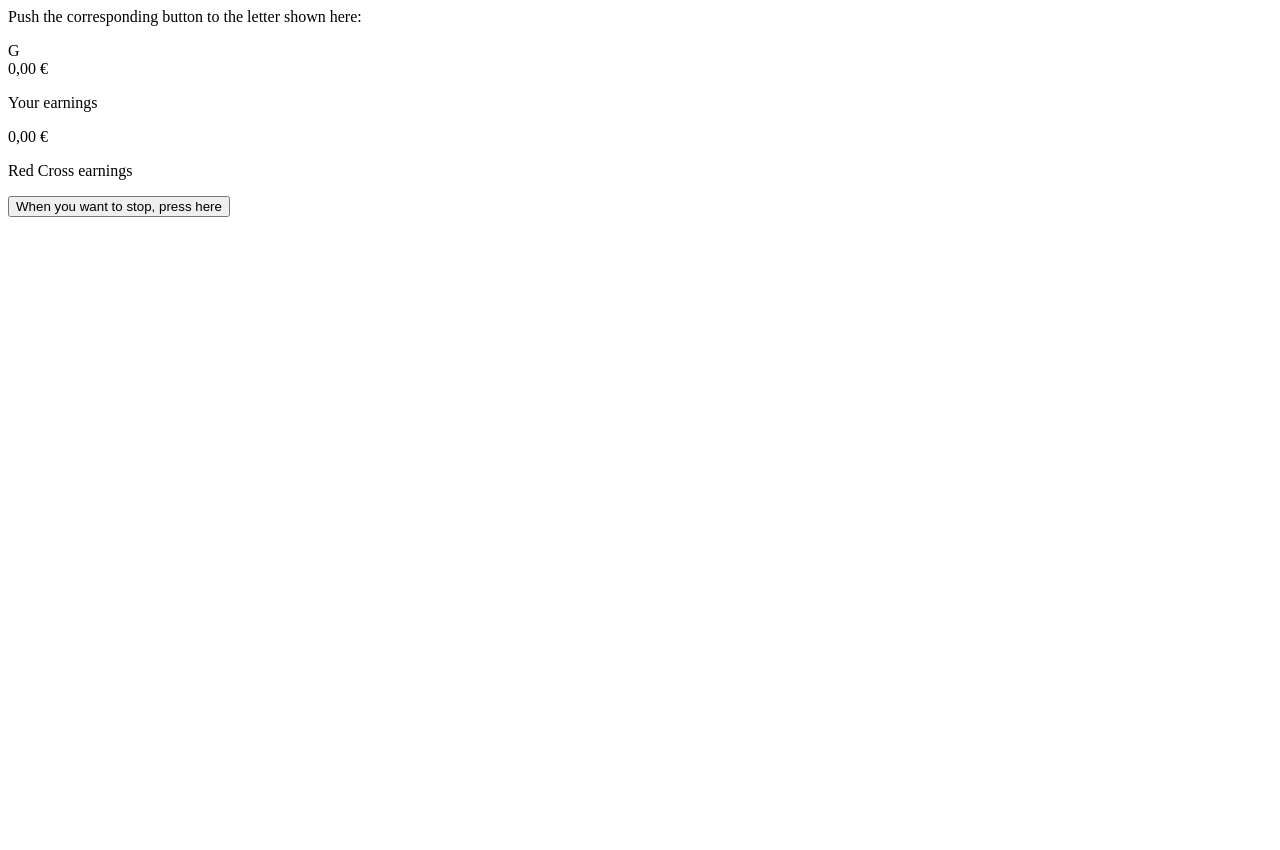
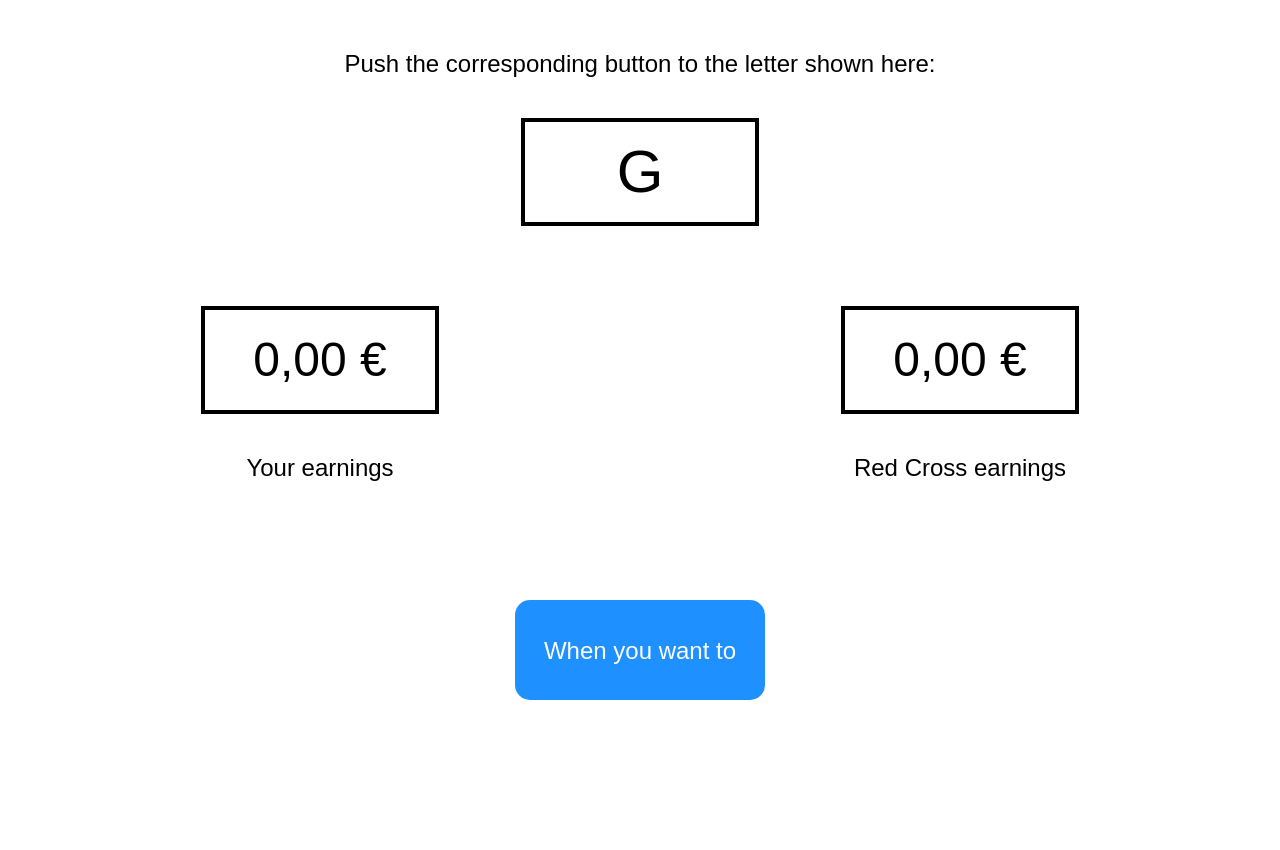
Before and after one commit to jpsalo/kampimasiina, a Django app: page /motivation/experiment in a window 1280 px wide. Before the commit the page ends 217 px from the top, so only its background shows below. Run offline with Django 3.2, Linux system fonts and the light colour scheme; some libraries are stand-ins or nearby versions.

Commit message:
Added initial style

```diff
--- a/web/motivation/static/motivation/style.css
+++ b/web/motivation/static/motivation/style.css
@@ -1,3 +1,95 @@
-li a {
-    color: green;
+* {
+  margin: 0;
 }
+
+html, body {
+  height: 100%;
+}
+
+body {
+  font-size: 1.5em;
+  font-family: Arial, 'Helvetica Neue', Helvetica, sans-serif;
+  // font-weight: lighter;
+  text-align: center;
+}
+
+.page-wrap {
+  min-height: 100%;
+  margin-top: 50px;
+  /* equal to footer height */
+  margin-bottom: -250px;
+}
+
+.page-wrap:after {
+  content: "";
+  display: block;
+}
+
+.site-footer, .page-wrap:after {
+  height: 250px;
+}
+
+.center {
+  margin: auto;
+}
+
+.left, .right {
+  width: 50%;
+}
+
+.left {
+  float: left;
+}
+
+.right {
+  float: right;
+}
+
+.box {
+  border: 4px solid;
+  font-size: inherit;
+  padding: 0 15px;
+  max-width: 200px;
+  height: 100px;
+  line-height: 100px;
+  text-align: center;
+  margin-top: 40px;
+  margin-bottom: 40px;
+}
+
+.button {
+  background-color: DodgerBlue;
+  color: white;
+  text-decoration: initial;
+  font-size: inherit;
+  display: inline-block;
+  width: 250px;
+  height: 100px;
+  line-height: 100px;
+  border: none;
+  border-radius: 15px;
+}
+
+.text-underline {
+  text-decoration: underline;
+}
+
+.text-bold {
+  font-weight: bold;
+}
+
+.font-size__small {
+  font-size: small;
+}
+
+.font-size__large {
+  font-size: 200%;
+}
+
+.font-size__extra-large {
+  font-size: 250%;
+}
+
+.link {
+  text-color: black;
+}
--- a/web/motivation/templates/motivation/experiment.html
+++ b/web/motivation/templates/motivation/experiment.html
@@ -1,18 +1,32 @@
 {# #}
 
-<p>Push the corresponding button to the letter shown here:</p>
+{% load static %}
+<link rel="stylesheet" type="text/css" href="{% static 'motivation/style.css' %}" />
 
-<div id="activeLetter"></div>
+<div class="page-wrap">
+    <p>Push the corresponding button to the letter shown here:</p>
 
-<div id="earnings"></div>
-<p>Your earnings</p>
+    <div id="activeLetter" class="box font-size__extra-large center"></div>
 
-{% if experiment_type == 'antisocial' or experiment_type == 'prosocial' %}
-    <div id="emotionMeasure"></div>
-    <p>Red Cross earnings</p>
-{% endif %}
+    {% if experiment_type == 'antisocial' or experiment_type == 'prosocial' %}
+        <div class="left">
+            <div id="earnings" class="box font-size__large center"></div>
+            <p>Your earnings</p>
+        </div>
 
-<button onclick="createPost()">When you want to stop, press here</button>
+        <div class="right">
+            <div id="emotionMeasure" class="box font-size__large center"></div>
+            <p>Red Cross earnings</p>
+        </div>
+    {% else %}
+        <div id="earnings" class="box font-size__large center"></div>
+        <p>Your earnings</p>
+    {% endif %}
+</div>
+
+<div class="site-footer">
+    <button class="button" onclick="createPost()">When you want to stop, press here</button>
+</div>
 
 <script src="https://ajax.googleapis.com/ajax/libs/jquery/3.1.1/jquery.min.js"></script>
 <script>
```
Also changed, not shown: web/motivation/templates/motivation/index.html (+10 -8 lines), web/motivation/templates/motivation/instructions.html (+24 -7 lines), web/motivation/templates/motivation/thank_you.html (+12 -3 lines).
